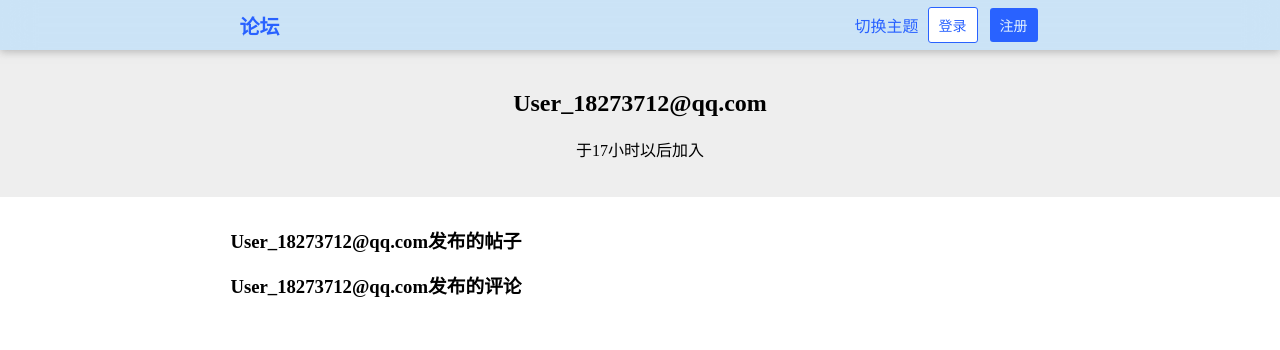
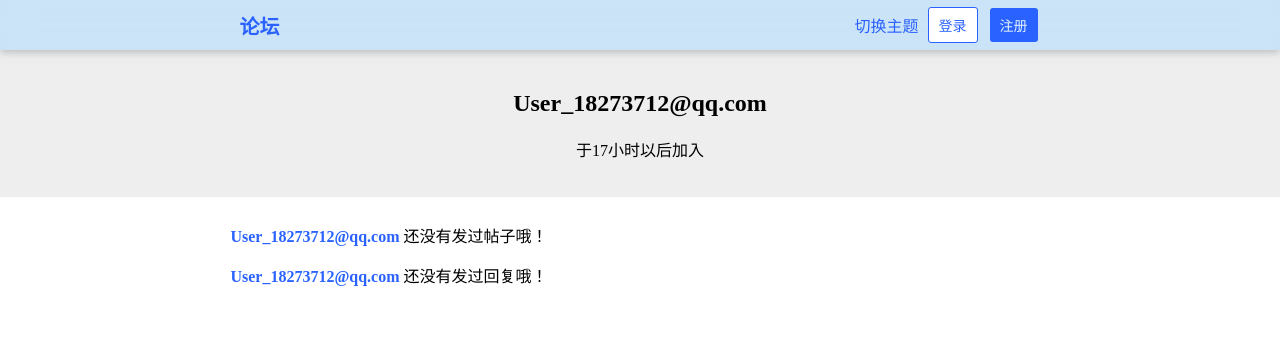
Before and after one commit to icyyoung719/Fourm, a Django app: a page that uses HustRava_app/templates/user.html in a window 1280 px wide. Shown: the top 350 px of the page. Run offline with Django 4.2, Linux system fonts and the light colour scheme; data comes from the database, SQL or seed files in the repository.

Commit message:
fix: update post and user templates for author email links

```diff
--- a/HustRava_app/templates/post.html
+++ b/HustRava_app/templates/post.html
@@ -41,7 +41,7 @@
             <div class="banner">
                 <h2>{{ post.title }}</h2>
                 <p>
-                    <a href="/user/{{ post.author }}">{{ post.author }}</a> <span title="{{ post.created_at }}">发布于{{ post.created_at|naturaltime }}</span>
+                    <a href="/user/{{ post.author.email }}">{{ post.author }}</a> <span title="{{ post.created_at }}">发布于{{ post.created_at|naturaltime }}</span>
                     {% if post.is_topped %}
                         <span class="text-red">已置顶</span>
                     {% endif %}
--- a/HustRava_app/templates/user.html
+++ b/HustRava_app/templates/user.html
@@ -44,24 +44,32 @@
                     <p title="{{ user.created_at }}">于{{ user.created_at|naturaltime }}加入</p>
                 </div>
                 <div class="content">
+                    {% if posts %}
                         <h3>{{ user.name }}发布的帖子</h3>
                         <ul class="post-list">
                             {% for post in posts %}
                                 <li class="flex">
                                     <a href="/post/{{ post.id }}/"><b>{{ post.title }}</b></a>
-                            <span style="color: #888; font-size: 14px;" title="{{ user.bio }}">{{ user.bio|slice:":30" }}{% if user.bio|length > 30 %}…{% endif %}</span>
                                     <div class="header-spacer"></div>
                                     <span>#{{ post.id }}</span>
                                     <span><span title="{{ post.created_at }}">发布于{{ post.created_at|naturaltime }}</span></span>
                                 </li>
                             {% endfor %}
                         </ul>
-                <h3>{{ user.name }}发布的评论</h3>
+                    {% else %}
+                        <p>
+                            <a href="/user/{{ user.email }}/"><b>{{ user.name }}</b></a>
+                            <span>还没有发过帖子哦！</span>
+                        </p>
+                    {% endif %}
+
+                    {% if comments %}
+                        <h3>{{ user.name }}发布的回复</h3>
                         <ul class="comment-list">
                             {% for comment in comments %}
                                 <li>
-                            <a href="/user/{{ comment.author.name }}">{{ comment.author.name }}</a>
-                            {% if comment.author == comment.post.auther %}
+                                    <a href="/user/{{ comment.author.email }}">{{ comment.author.name }}</a>
+                                    {% if comment.author == comment.post.author %}
                                         <span class="text-blue">帖子作者</span>
                                     {% endif %}
                                     <span title="回复于{{ comment.created_at }}">{{ comment.created_at|naturaltime }}</span>
@@ -71,6 +79,12 @@
                                 </li>
                             {% endfor %}
                         </ul>
+                    {% else %}
+                        <p>
+                            <a href="/user/{{ user.email }}/"><b>{{ user.name }}</b></a>
+                            <span>还没有发过回复哦！</span>
+                        </p>
+                    {% endif %}
                 </div>
             </div>
         <script src="{% static 'forum.js' %}"></script>
```
Also changed, not shown: HustRava/settings.py (+6 -1 lines). Lines whose indentation alone changed are shown as unchanged.
